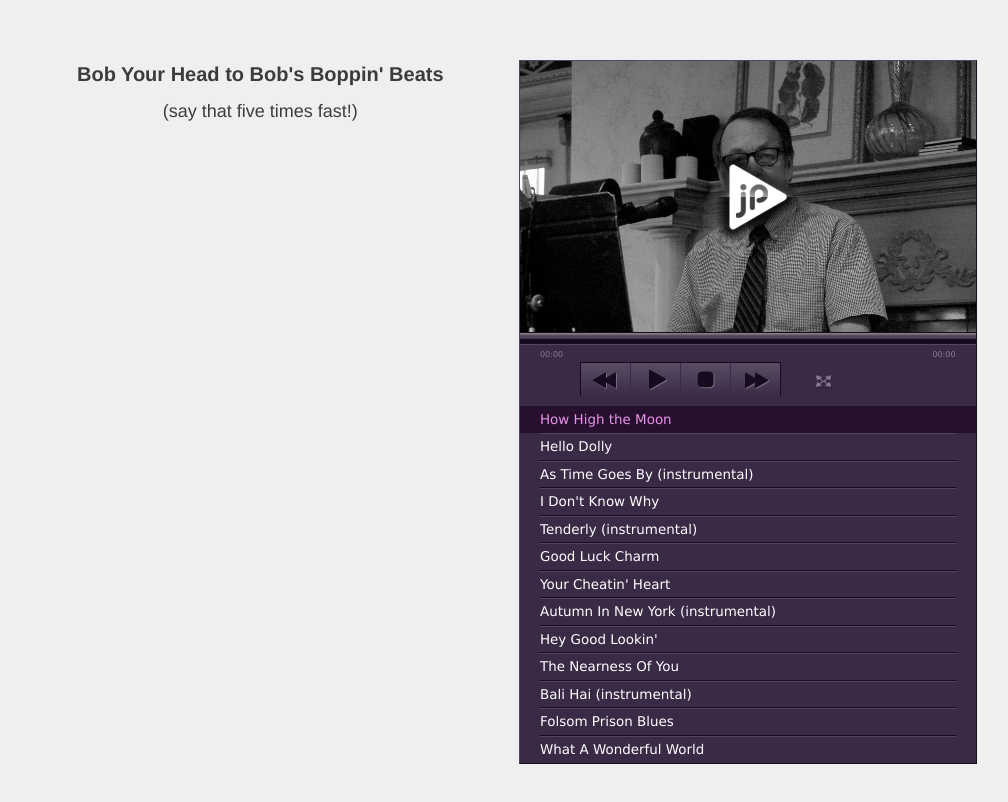
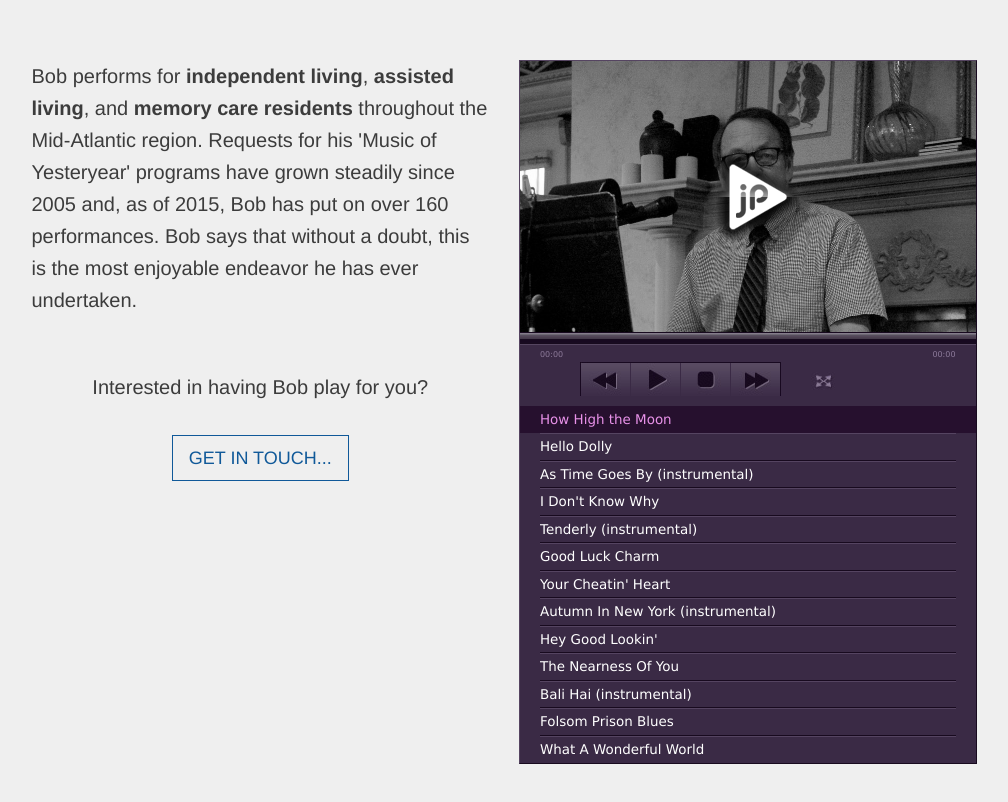
Before and after one commit to alleyway/bobclouse, a website: page index.html in a window 1280 px wide. Shown: the part 2144-2946 px from the top of the page, without its empty margins (136-1144 px from the left). Drawn offline with Linux system fonts and the light colour scheme.

Commit message:
Updating copy

```diff
--- a/css/grayscale.css
+++ b/css/grayscale.css
@@ -339,7 +339,7 @@ a.navbar-brand {
 .btn-default:focus {
     border: 1px solid #105999;
     outline: 0;
-    color: #000;
+    color: white;
     background-color: #105999;
 }
 
--- a/index.html
+++ b/index.html
@@ -150,10 +150,24 @@
         <div class="row" style="margin-top: 60px;">
             <div class="col-lg-offset-1 col-lg-5">
 
-                <div class="text-center">
-                    <span style="font-size: 20px; font-weight: bold" >Bob Your Head to Bob's Boppin' Beats</span><br/>
-                    <div style="font-size: 18px; margin: 10px auto">(say that five times fast!)</div>
-                </div>
+                <!--<div class="text-center">-->
+                    <!--<span style="font-size: 20px; font-weight: bold" >Bob Your Head to Bob's Boppin' Beats</span><br/>-->
+                    <!--<div style="font-size: 18px; margin: 10px auto">(say that five times fast!)</div>-->
+                <!--</div>-->
+                <p>
+                Bob performs for <strong>independent living</strong>, <strong>assisted living</strong>, and <strong>memory care residents</strong> throughout the Mid-Atlantic region. Requests for his 'Music of Yesteryear'
+                programs have grown steadily since 2005 and, as of 2015, Bob has put on over 160 performances. Bob says that without a doubt, this is the most enjoyable endeavor he has ever undertaken.
+                    <br/>
+                </p>
+                    <div class="text-center">
+                <br/>
+                <p>
+                Interested in having Bob play for you?<br/>
+<br/>
+                <a href="#contact" class="btn btn-default btn-lg page-scroll" >Get in Touch...</a>
+
+                </p>
+                    </div>
 
             </div>
             <div class="col-lg-5">
```
